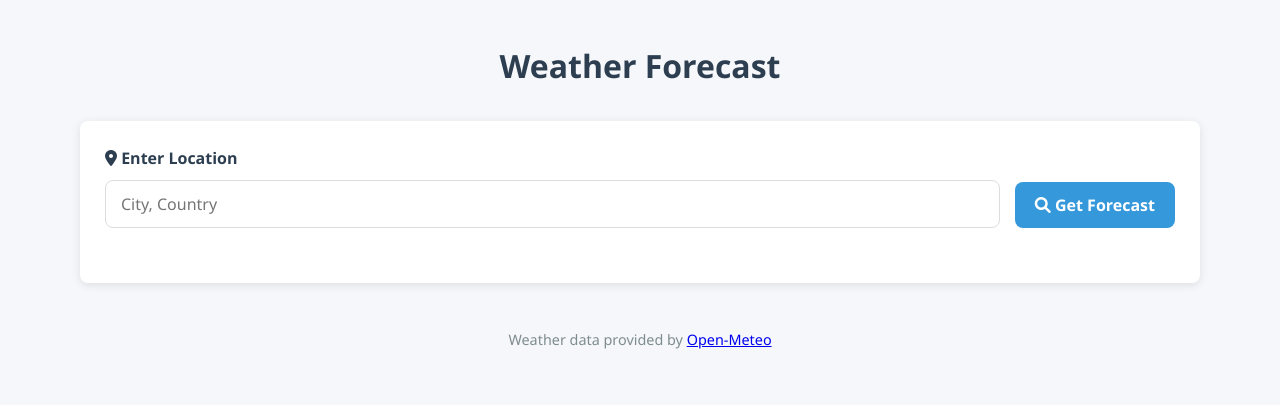
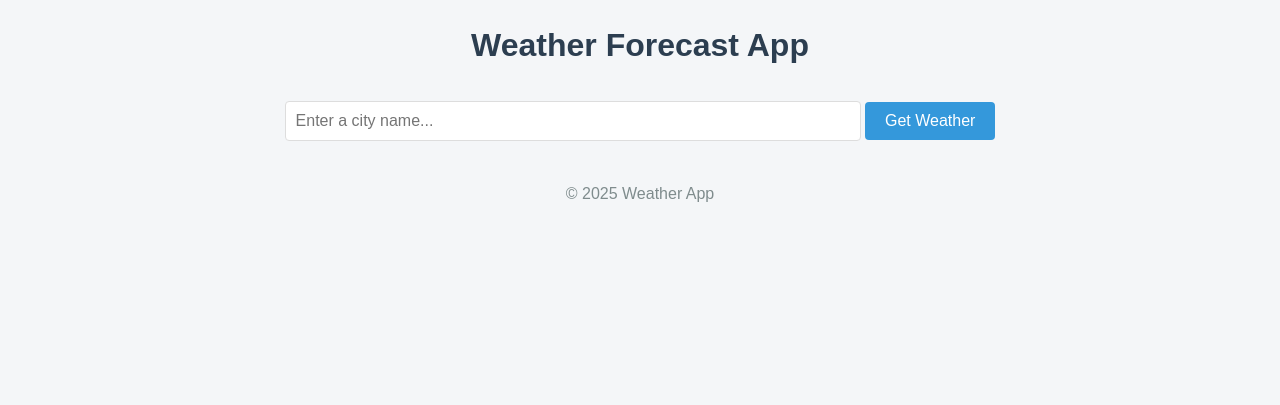
Before and after one commit to rusuraan/weather-app-frontend, a Flask app: page / in a window 1280 px wide. Shown: the top 405 px of the page. Run offline with Flask 3, Linux system fonts and the light colour scheme.

Commit message:
Split project into front and back end
This repo will now act as the frontend repository

Backend repo:
https://github.com/rusuraan/weather-app-backend

```diff
--- /dev/null
+++ b/app.py
@@ -0,0 +1,40 @@
+from flask import Flask, render_template, request
+import requests
+
+app = Flask(__name__)
+
+# Configure the backend API URL
+BACKEND_API_URL = "http://localhost:5000/api/weather"
+
+@app.route("/", methods=["GET", "POST"])
+def index():
+    weather_data = None
+    location_info = None
+    error_message = None
+
+    if request.method == "POST":
+        location_name = request.form.get("location")
+
+        try:
+            # Call the backend API
+            response = requests.get(BACKEND_API_URL, params={"location": location_name})
+
+            if response.status_code == 200:
+                data = response.json()
+                weather_data = [
+                    {
+                        "temperature": item["temperature"],
+                        "humidity": item["humidity"],
+                        "time": item["time"]
+                    } for item in data["weather"]
+                ]
+                location_info = f"{data['location']['city']}, {data['location']['country']}"
+            else:
+                error_message = response.json().get("error", "An unknown error occurred")
+        except requests.RequestException:
+            error_message = "Could not connect to the weather service. Please try again later."
+
+    return render_template("index.html", weather=weather_data, location=location_info, error=error_message)
+
+if __name__ == "__main__":
+    app.run(host='0.0.0.0', port=8080, debug=True)
--- a/main.py
+++ /dev/null
@@ -1,4 +0,0 @@
-from webserver import app
-
-if __name__ == "__main__":
-    app.run(host='0.0.0.0', debug=True)
--- /dev/null
+++ b/static/styles.css
@@ -0,0 +1,137 @@
+* {
+    margin: 0;
+    padding: 0;
+    box-sizing: border-box;
+}
+
+body {
+    font-family: Arial, sans-serif;
+    line-height: 1.6;
+    background-color: #f4f6f8;
+    color: #333;
+}
+
+.container {
+    max-width: 1000px;
+    margin: 0 auto;
+    padding: 20px;
+}
+
+header {
+    text-align: center;
+    margin-bottom: 30px;
+}
+
+h1 {
+    color: #2c3e50;
+}
+
+.search-container {
+    margin-bottom: 30px;
+    text-align: center;
+}
+
+input[type="text"] {
+    padding: 10px;
+    width: 60%;
+    border: 1px solid #ddd;
+    border-radius: 4px;
+    font-size: 16px;
+}
+
+button {
+    padding: 10px 20px;
+    background-color: #3498db;
+    color: white;
+    border: none;
+    border-radius: 4px;
+    cursor: pointer;
+    font-size: 16px;
+    transition: background-color 0.3s;
+}
+
+button:hover {
+    background-color: #2980b9;
+}
+
+.weather-results {
+    background-color: white;
+    border-radius: 8px;
+    padding: 20px;
+    box-shadow: 0 2px 10px rgba(0, 0, 0, 0.1);
+}
+
+.weather-results h2 {
+    margin-bottom: 20px;
+    color: #2c3e50;
+    text-align: center;
+}
+
+.forecast-container {
+    display: flex;
+    flex-wrap: wrap;
+    justify-content: space-between;
+}
+
+.forecast-item {
+    flex-basis: calc(33.333% - 20px);
+    margin-bottom: 20px;
+    padding: 15px;
+    background-color: #f9f9f9;
+    border-radius: 5px;
+    text-align: center;
+}
+
+.time {
+    font-weight: bold;
+    margin-bottom: 5px;
+}
+
+.temp {
+    font-size: 24px;
+    margin-bottom: 5px;
+}
+
+.humidity {
+    color: #7f8c8d;
+}
+
+.error-message {
+    background-color: #f8d7da;
+    color: #721c24;
+    padding: 10px;
+    border-radius: 4px;
+    margin-bottom: 20px;
+    text-align: center;
+}
+
+footer {
+    margin-top: 40px;
+    text-align: center;
+    color: #7f8c8d;
+}
+
+@media (max-width: 768px) {
+    .forecast-item {
+        flex-basis: calc(50% - 10px);
+    }
+
+    input[type="text"] {
+        width: 70%;
+    }
+}
+
+@media (max-width: 480px) {
+    .forecast-item {
+        flex-basis: 100%;
+    }
+
+    input[type="text"] {
+        width: 100%;
+        margin-bottom: 10px;
+    }
+
+    button {
+        width: 100%;
+    }
+}
--- a/templates/base.html
+++ b/templates/base.html
@@ -3,70 +3,22 @@
 <head>
     <meta charset="UTF-8">
     <meta name="viewport" content="width=device-width, initial-scale=1.0">
-    <link rel="stylesheet" href="https://cdnjs.cloudflare.com/ajax/libs/font-awesome/6.0.0/css/all.min.css">
-    <style>
-        :root {
-            --primary-color: #3498db;
-            --secondary-color: #2980b9;
-            --accent-color: #e74c3c;
-            --light-bg: #f5f7fa;
-            --dark-text: #2c3e50;
-            --light-text: #ecf0f1;
-            --border-radius: 8px;
-            --box-shadow: 0 2px 10px rgba(0, 0, 0, 0.1);
-        }
-
-        * {
-            margin: 0;
-            padding: 0;
-            box-sizing: border-box;
-            font-family: 'Segoe UI', Tahoma, Geneva, Verdana, sans-serif;
-        }
-
-        body {
-            background-color: var(--light-bg);
-            color: var(--dark-text);
-            line-height: 1.6;
-            padding: 20px;
-            max-width: 1200px;
-            margin: 0 auto;
-        }
-
-        .container {
-            width: 100%;
-            padding: 20px;
-        }
-
-        header {
-            text-align: center;
-            margin-bottom: 30px;
-        }
-
-        footer {
-            text-align: center;
-            margin-top: 30px;
-            padding: 15px;
-            font-size: 0.9rem;
-            color: #7f8c8d;
-        }
-
-        /* For specific blocks */
-        {% block styles %}{% endblock %}
-    </style>
-    {% block head %}{% endblock %}
+    <title>Weather App</title>
+    <link rel="stylesheet" href="{{ url_for('static', filename='styles.css') }}">
+    <link rel="icon" href="{{ url_for('static', filename='favicon.svg') }}" type="image/svg+xml">
 </head>
 <body>
     <div class="container">
         <header>
-            <h1>{% block header %}{% endblock %}</h1>
+            <h1>Weather Forecast App</h1>
         </header>
 
         <main>
-            {% block body %}{% endblock %}
+            {% block content %}{% endblock %}
         </main>
 
         <footer>
-            <p>Weather data provided by <a href="https://open-meteo.com/" target="_blank">Open-Meteo</a></p>
+            <p>&copy; 2025 Weather App</p>
         </footer>
     </div>
 </body>
--- a/templates/index.html
+++ b/templates/index.html
@@ -1,169 +1,31 @@
-{% extends 'base.html' %}
+{% extends "base.html" %}
 
-{% block styles %}
-.weather-card {
-    background-color: white;
-    border-radius: var(--border-radius);
-    box-shadow: var(--box-shadow);
-    padding: 25px;
-    margin-bottom: 20px;
-}
+{% block content %}
+<div class="search-container">
+    <form method="POST">
+        <input type="text" name="location" placeholder="Enter a city name..." required>
+        <button type="submit">Get Weather</button>
+    </form>
+</div>
 
-.search-form {
-    display: flex;
-    flex-direction: column;
-    gap: 15px;
-    margin-bottom: 30px;
-}
+{% if error %}
+<div class="error-message">
+    <p>{{ error }}</p>
+</div>
+{% endif %}
 
-@media (min-width: 768px) {
-    .search-form {
-        flex-direction: row;
-        align-items: flex-end;
-    }
-
-    .form-group {
-        flex: 1;
-    }
-}
-
-.form-group {
-    display: flex;
-    flex-direction: column;
-    gap: 8px;
-}
-
-.form-group label {
-    font-weight: 600;
-    color: var(--dark-text);
-}
-
-.form-control {
-    padding: 12px 15px;
-    border: 1px solid #ddd;
-    border-radius: var(--border-radius);
-    font-size: 1rem;
-    width: 100%;
-}
-
-.btn {
-    padding: 12px 20px;
-    background-color: var(--primary-color);
-    color: white;
-    border: none;
-    border-radius: var(--border-radius);
-    cursor: pointer;
-    font-size: 1rem;
-    font-weight: 600;
-    transition: background-color 0.2s;
-}
-
-.btn:hover {
-    background-color: var(--secondary-color);
-}
-
-.weather-table {
-    width: 100%;
-    border-collapse: collapse;
-    margin-top: 20px;
-    box-shadow: var(--box-shadow);
-    border-radius: var(--border-radius);
-    overflow: hidden;
-}
-
-.weather-table th {
-    background-color: var(--primary-color);
-    color: var(--light-text);
-    padding: 15px;
-    text-align: left;
-}
-
-.weather-table td {
-    padding: 12px 15px;
-    border-bottom: 1px solid #ddd;
-}
-
-.weather-table tr:nth-child(even) {
-    background-color: #f2f2f2;
-}
-
-.weather-table tr:last-child td {
-    border-bottom: none;
-}
-
-.alert {
-    padding: 15px;
-    background-color: var(--accent-color);
-    color: white;
-    border-radius: var(--border-radius);
-    margin-bottom: 20px;
-}
-
-.location-info {
-    display: flex;
-    align-items: center;
-    gap: 10px;
-    margin-bottom: 20px;
-}
-
-.location-info i {
-    color: var(--primary-color);
-}
-
-.weather-icon {
-    margin-right: 8px;
-}
+{% if weather and location %}
+<div class="weather-results">
+    <h2>Weather for {{ location }}</h2>
+    <div class="forecast-container">
+        {% for data in weather %}
+        <div class="forecast-item">
+            <p class="time">{{ data.time }}</p>
+            <p class="temp">{{ data.temperature }}°C</p>
+            <p class="humidity">{{ data.humidity }}% humidity</p>
+        </div>
+        {% endfor %}
+    </div>
+</div>
+{% endif %}
 {% endblock %}
-
-{% block head %}
-<title>Weather Forecast | Simple Weather App</title>
-<meta name="description" content="Get accurate weather forecasts for any location around the world">
-{% endblock %}
-
-{% block header %}Weather Forecast{% endblock %}
-
-{% block body %}
-<div class="weather-card">
-    <form method="POST" action="/" class="search-form">
-        <div class="form-group">
-            <label for="location"><i class="fas fa-map-marker-alt"></i> Enter Location</label>
-            <input type="text" class="form-control" id="location" name="location" placeholder="City, Country" required>
-        </div>
-        <button type="submit" class="btn"><i class="fas fa-search"></i> Get Forecast</button>
-    </form>
-
-    {% if weather %}
-        {% if weather == "Invalid location. Please try again." %}
-            <div class="alert">
-                <i class="fas fa-exclamation-circle"></i> {{ weather }}
-            </div>
-        {% else %}
-            {% if location %}
-                <div class="location-info">
-                    <i class="fas fa-location-dot fa-lg"></i>
-                    <h2>Weather for {{ location }}</h2>
-                </div>
-            {% endif %}
-
-            <table class="weather-table">
-                <thead>
-                    <tr>
-                        <th><i class="fas fa-calendar-day weather-icon"></i>Date & Time (GMT)</th>
-                        <th><i class="fas fa-temperature-high weather-icon"></i>Temperature (°C)</th>
-                        <th><i class="fas fa-tint weather-icon"></i>Humidity (%)</th>
-                    </tr>
-                </thead>
-                <tbody>
-                    {% for temp, humidity, time in weather %}
-                        <tr>
-                            <td>{{ time }}</td>
-                            <td>{{ temp }}°C</td>
-                            <td>{{ humidity }}%</td>
-                        </tr>
-                    {% endfor %}
-                </tbody>
-            </table>
-        {% endif %}
-    {% endif %}
-</div>
-{% endblock %}
--- a/webserver.py
+++ /dev/null
@@ -1,27 +0,0 @@
-from flask import Flask, render_template, request
-from weather import get_location_coords, get_weather
-
-app = Flask(__name__)
-
-@app.route("/", methods=["GET", "POST"])
-def index():
-    weather_data = None
-    location_info = None
-
-    if request.method == "POST":
-        location_name = request.form.get("location")
-        location_data = get_location_coords(location_name)
-
-        if location_data:
-            weather_data = get_weather(
-                location_data["latitude"],
-                location_data["longitude"]
-            )
-            location_info = f"{location_data['country']}, {location_data['city']}"
-        else:
-            weather_data = "Invalid location. Please try again."
-
-    return render_template("index.html", weather=weather_data, location=location_info)
-
-if __name__ == "__main__":
-    app.run(host='0.0.0.0', debug=True)
```
Also changed, not shown: weather.py (deleted, +0 -48 lines), static/favicon.svg (added).
